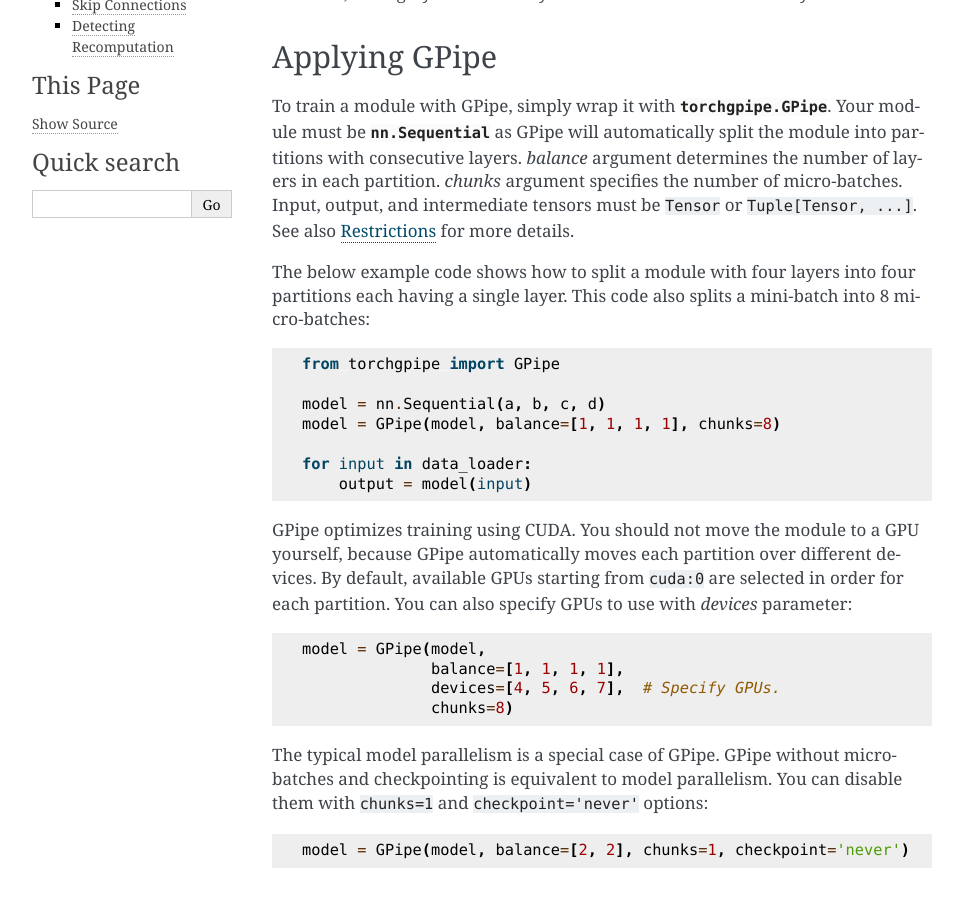
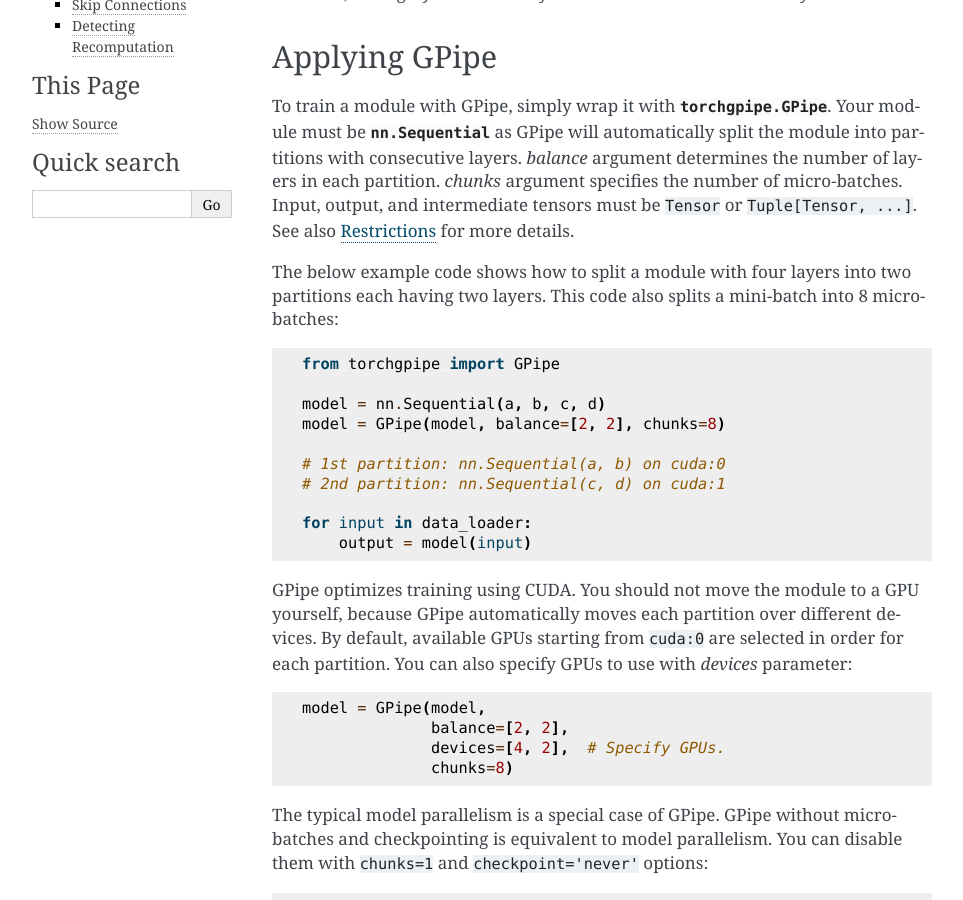
Before and after one commit to kakaobrain/torchgpipe, a Sphinx documentation site: the page built from docs/guide.rst, in a window 1280 px wide and 900 px high, scrolled down 352 px. Shown: the whole window, without its empty margins (148-1111 px from the left). Built offline with Sphinx 7.4.7, drawn with Linux system fonts in a browser that asks for light colours.

Commit message:
balance=[2, 2] in example to clarify what Partition is

```diff
--- a/docs/guide.rst
+++ b/docs/guide.rst
@@ -28,14 +28,17 @@ argument specifies the number of micro-batches. Input, output, and intermediate
 tensors must be ``Tensor`` or ``Tuple[Tensor, ...]``. See also `Restrictions`_
 for more details.
 
-The below example code shows how to split a module with four layers into four
-partitions each having a single layer. This code also splits a mini-batch into
-8 micro-batches::
+The below example code shows how to split a module with four layers into two
+partitions each having two layers. This code also splits a mini-batch into 8
+micro-batches::
 
    from torchgpipe import GPipe
 
    model = nn.Sequential(a, b, c, d)
-   model = GPipe(model, balance=[1, 1, 1, 1], chunks=8)
+   model = GPipe(model, balance=[2, 2], chunks=8)
+
+   # 1st partition: nn.Sequential(a, b) on cuda:0
+   # 2nd partition: nn.Sequential(c, d) on cuda:1
 
    for input in data_loader:
        output = model(input)
@@ -47,8 +50,8 @@ order for each partition. You can also specify GPUs to use with `devices`
 parameter::
 
    model = GPipe(model,
-                 balance=[1, 1, 1, 1],
-                 devices=[4, 5, 6, 7],  # Specify GPUs.
+                 balance=[2, 2],
+                 devices=[4, 2],  # Specify GPUs.
                  chunks=8)
 
 The typical model parallelism is a special case of GPipe. GPipe without
```
